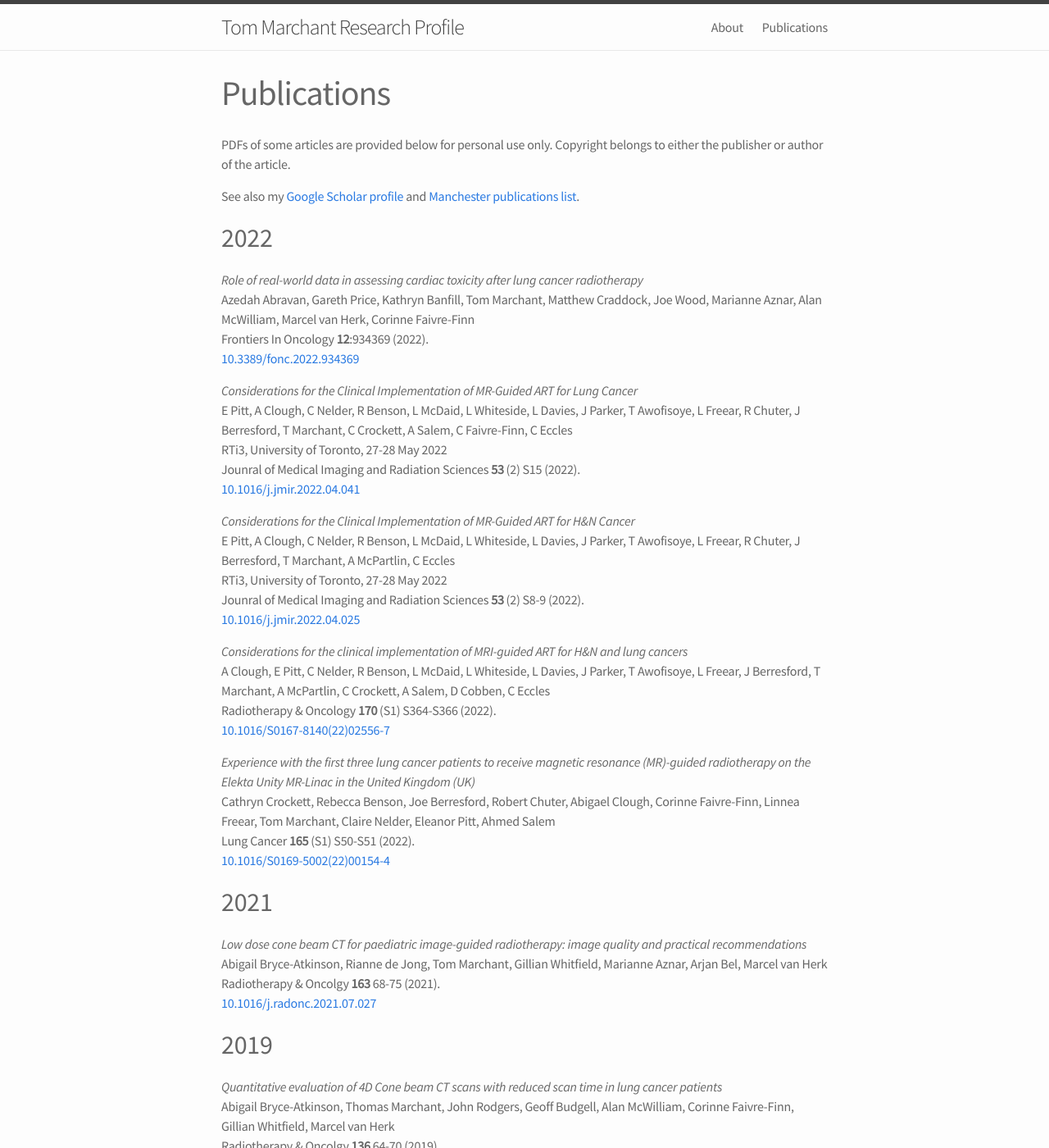
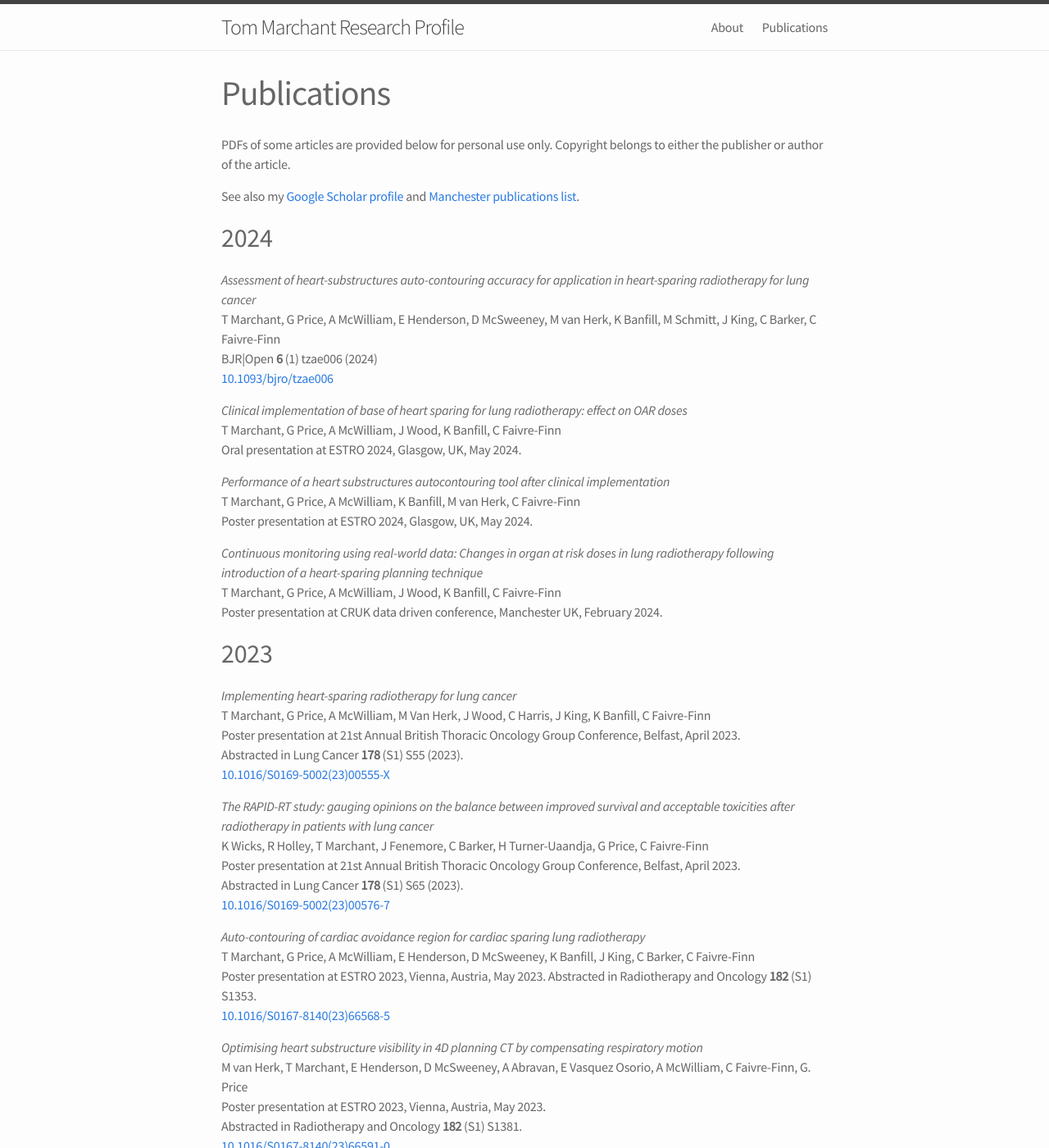
Before and after one commit to temarchant/researchprofile, a Jekyll site: the page built from 02_publications.md, in a window 1280 px wide and 1400 px high. Shown: the whole window at 82% size. Built offline with Jekyll 4.4.1, drawn with Linux system fonts in a browser that asks for light colours; some of the changed text lies outside the part shown.

Commit message:
updated publications list

```diff
--- a/02_publications.md
+++ b/02_publications.md
@@ -10,6 +10,63 @@ Copyright belongs to either the publisher or author of the article.
 See also my [Google Scholar
 profile](http://scholar.google.com/citations?hl=en&user=xvosebYAAAAJ) and [Manchester publications
 list](https://www.research.manchester.ac.uk/portal/en/researchers/thomas-marchant(962e3f0a-0217-4d2b-8028-22943cb08a9e)/publications.html).
+
+2024
+----
+
+*Assessment of heart-substructures auto-contouring accuracy for application in
+heart-sparing radiotherapy for lung cancer*
+T Marchant, G Price, A McWilliam, E Henderson, D McSweeney, M van Herk,
+K Banfill, M Schmitt, J King, C Barker, C Faivre-Finn
+BJR|Open **6** (1) tzae006 (2024)
+[10.1093/bjro/tzae006](https://doi.org/10.1093/bjro/tzae006)
+
+*Clinical implementation of base of heart sparing for lung radiotherapy: effect on OAR doses*
+T Marchant, G Price, A McWilliam, J Wood, K Banfill, C Faivre-Finn
+Oral presentation at ESTRO 2024, Glasgow, UK, May 2024.
+
+*Performance of a heart substructures autocontouring tool after clinical implementation*
+T Marchant, G Price, A McWilliam, K Banfill, M van Herk, C Faivre-Finn
+Poster presentation at ESTRO 2024, Glasgow, UK, May 2024.
+
+*Continuous monitoring using real-world data: Changes in organ at risk doses in lung
+radiotherapy following introduction of a heart-sparing planning technique*
+T Marchant, G Price, A McWilliam, J Wood, K Banfill, C Faivre-Finn
+Poster presentation at CRUK data driven conference, Manchester UK, February 2024.
+
+2023
+----
+
+*Implementing heart-sparing radiotherapy for lung cancer*
+T Marchant, G Price, A McWilliam, M Van Herk, J Wood, C Harris, J King, K Banfill, C Faivre-Finn
+Poster presentation at 21st Annual British Thoracic Oncology Group Conference, Belfast, April 2023.
+Abstracted in Lung Cancer **178** (S1) S55 (2023).
+[10.1016/S0169-5002(23)00555-X](https://doi.org/10.1016/S0169-5002(23)00555-X)
+
+*The RAPID-RT study: gauging opinions on the balance between improved survival and acceptable
+toxicities after radiotherapy in patients with lung cancer*
+K Wicks, R Holley, T Marchant, J Fenemore, C Barker, H Turner-Uaandja, G Price, C Faivre-Finn
+Poster presentation at 21st Annual British Thoracic Oncology Group Conference, Belfast, April 2023.
+Abstracted in Lung Cancer **178** (S1) S65 (2023).
+[10.1016/S0169-5002(23)00576-7](https://doi.org/10.1016/S0169-5002(23)00576-7)
+
+*Auto-contouring of cardiac avoidance region for cardiac sparing lung radiotherapy*
+T Marchant, G Price, A McWilliam, E Henderson, D McSweeney, K Banfill, J King,
+C Barker, C Faivre-Finn
+Poster presentation at ESTRO 2023, Vienna, Austria, May 2023.
+Abstracted in Radiotherapy and Oncology **182** (S1) S1353.
+[10.1016/S0167-8140(23)66568-5](https://doi.org/10.1016/S0167-8140(23)66568-5)
+
+*Optimising heart substructure visibility in 4D planning CT by compensating respiratory motion*
+M van Herk, T Marchant, E Henderson, D McSweeney, A Abravan, E Vasquez Osorio, A McWilliam,
+C Faivre-Finn, G. Price
+Poster presentation at ESTRO 2023, Vienna, Austria, May 2023.
+Abstracted in Radiotherapy and Oncology **182** (S1) S1381.
+[10.1016/S0167-8140(23)66591-0](https://doi.org/10.1016/S0167-8140(23)66591-0)
+
+*Implementation of autocontouring for heart sparing lung radiotherapy*
+T. Marchant
+Invited presentation at UKIO 2023, Liverpool June 2023.
 
 2022
 ----
```
